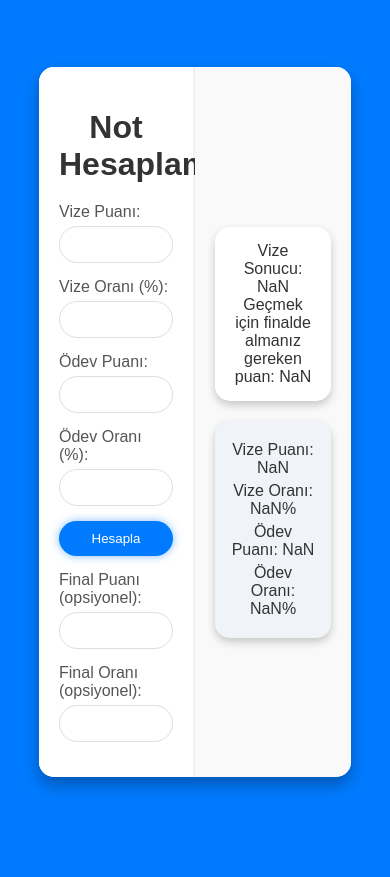
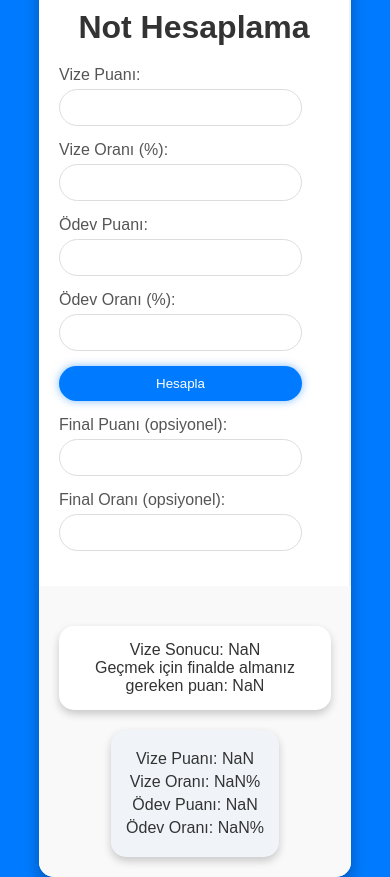
Before and after one commit to M0hammed0/NOT-HESAPLAMA, a website: page index.html in a window 390 px wide. Both pictures are taken after a click on the button "Hesapla". Before the commit the page ends 844 px from the top, so only its background shows below. Drawn offline with Linux system fonts and the light colour scheme.

Commit message:
Your commit message

```diff
--- a/index.html
+++ b/index.html
@@ -157,6 +157,25 @@
                 transform: translateX(0);
             }
         }
+
+        @media (max-width: 600px) {
+
+            /* Updated breakpoint for smaller screens */
+            .inner-container {
+                flex-direction: column;
+            }
+
+            .form-section,
+            .result-section {
+                width: 100%;
+            }
+
+            .form-group input {
+                /* Adjust input width for smaller screens */
+                width: 90%;
+                /* Or adjust as needed */
+            }
+        }
     </style>
 </head>
 
@@ -207,7 +226,7 @@
             let ov = parseFloat(document.getElementById('odevPuan').value);
             let po = parseFloat(document.getElementById('odevOran').value);
             let hv = ((v * (ps / 100)) + (ov * (po / 100)));
-            let t = (60 - hv) * 2;
+            let t = (60 - hv) * (100 / (100 - (ps + po)));
 
             let finalPuan = document.getElementById('finalPuan').value;
             let finalOran = document.getElementById('finalOran').value;
@@ -228,11 +247,11 @@
                 let s = hv + hf;
                 resultDiv.style.display = 'block';
                 if (s >= 60) {
-                    document.body.style.backgroundColor = "#28a745";
+                    document.body.style.backgroundColor = "#28a745"; // Green for success
                     resultDiv.className = 'result success';
                     resultDiv.innerHTML = `Sonuç: ${s.toFixed(2)} - Başarılı`;
                 } else {
-                    document.body.style.backgroundColor = "#dc3545";
+                    document.body.style.backgroundColor = "#dc3545"; // Red for fail
                     resultDiv.className = 'result fail';
                     resultDiv.innerHTML = `Sonuç: ${s.toFixed(2)} - Başarısız`;
                 }
@@ -250,7 +269,7 @@
             detailsDiv.style.display = 'block';
             detailsDiv.style.animation = 'slideIn 1s ease forwards';
 
-            // Formu sıfırla
+            // Formu sıfırla (Reset the form)
             document.getElementById('vizePuan').value = '';
             document.getElementById('vizeOran').value = '';
             document.getElementById('odevPuan').value = '';
@@ -258,7 +277,9 @@
             document.getElementById('finalPuan').value = '';
             document.getElementById('finalOran').value = '';
         }
+        window.si = window.si || function () { (window.siq = window.siq || []).push(arguments); };
     </script>
+    <script defer src="/_vercel/speed-insights/script.js"></script>
 </body>
 
 </html>
--- /dev/null
+++ b/package.json
@@ -0,0 +1,5 @@
+{
+  "dependencies": {
+    "@vercel/speed-insights": "^1.0.11"
+  }
+}
--- /dev/null
+++ b/script.js
@@ -0,0 +1 @@
+import { SpeedInsights } from "@vercel/speed-insights/next";
```
Also changed, not shown: 1 other file.
